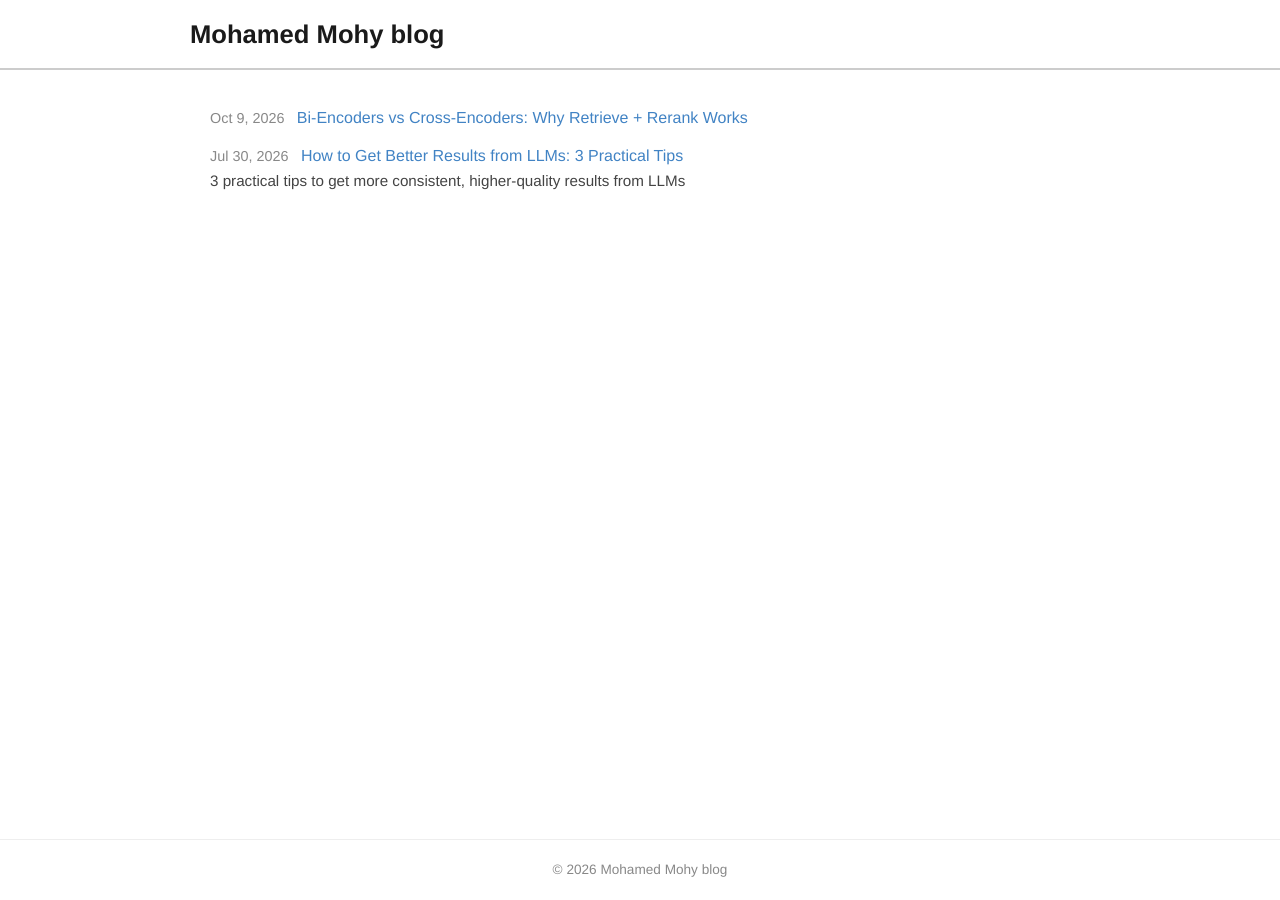
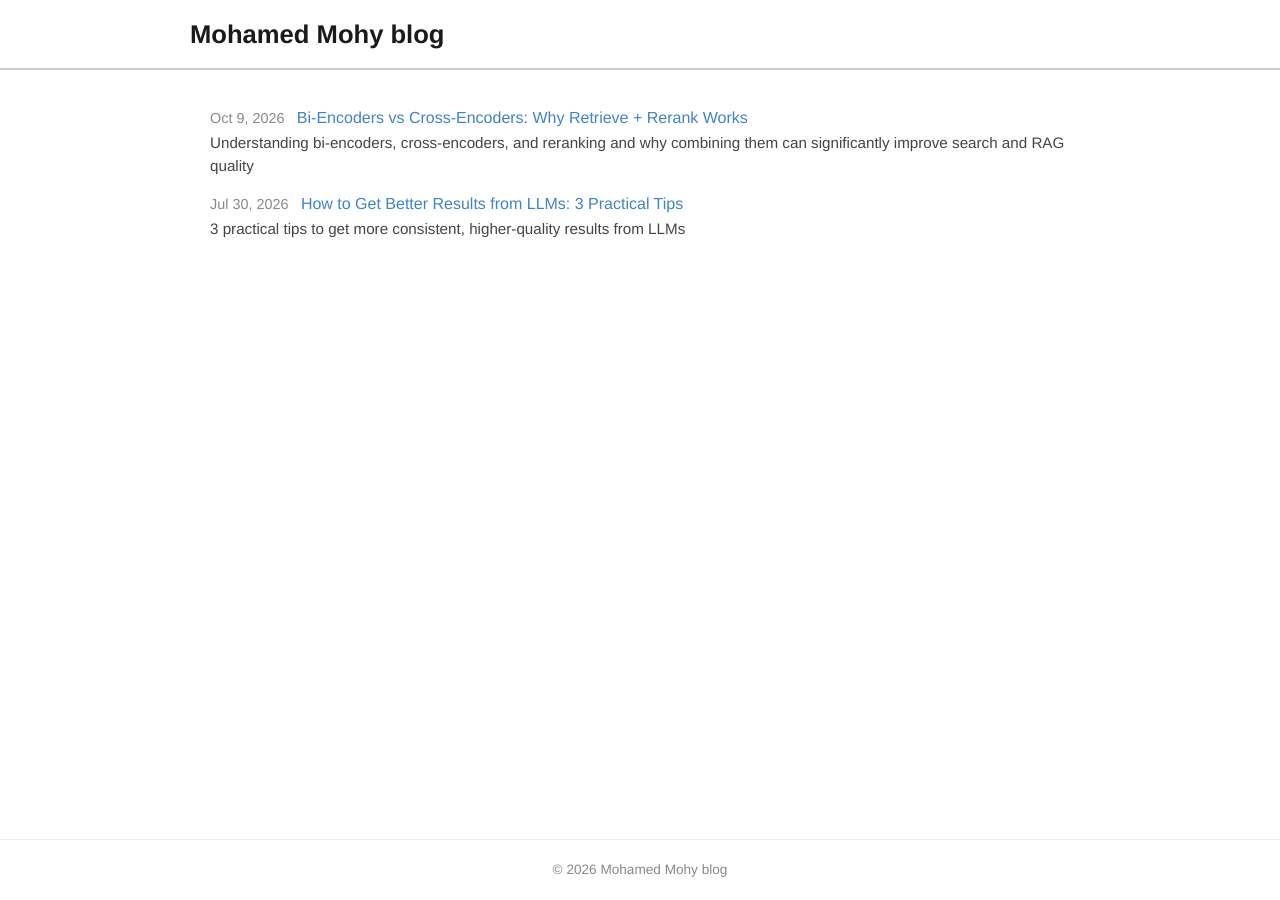
Before and after one commit to MohamedMohy10/blog, a Jekyll site: the page built from index.md, in a window 1280 px wide. Built offline with Jekyll 4.4.1, drawn with Linux system fonts in a browser that asks for light colours.

Commit message:
Add description to 'Bi-Encoders vs Cross-Encoders' post
Added a description to the blog post for better context.

```diff
--- a/_posts/2026-10-09-bi-encoders-vs-cross-encoders.md
+++ b/_posts/2026-10-09-bi-encoders-vs-cross-encoders.md
@@ -2,6 +2,7 @@
 layout: post
 title: "Bi-Encoders vs Cross-Encoders: Why Retrieve + Rerank Works"
 date: 2026-10-09
+description: "Understanding bi-encoders, cross-encoders, and reranking and why combining them can significantly improve search and RAG quality"
 ---
 
 If your RAG / semantic search results feel "almost right but not quite as I expected" .. you probably suspect the embedding model, like many people do. But often the problem isn't the model, it's that your pipeline needs an extra step beyond basic semantic search.
```
